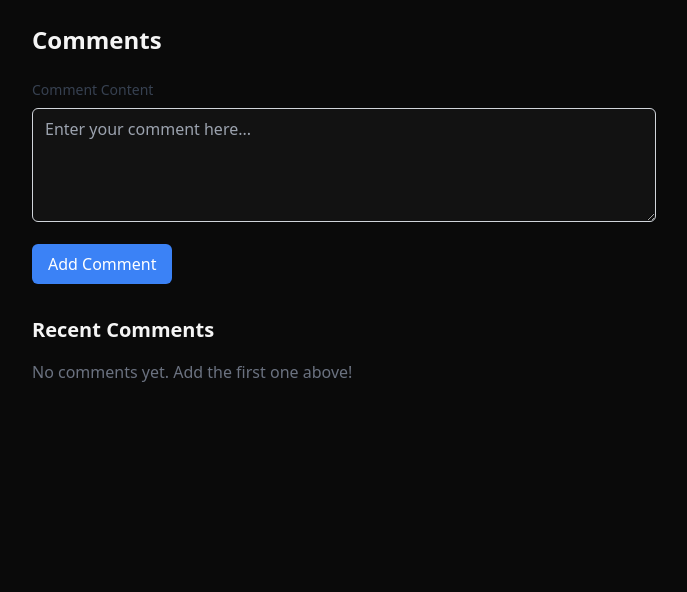
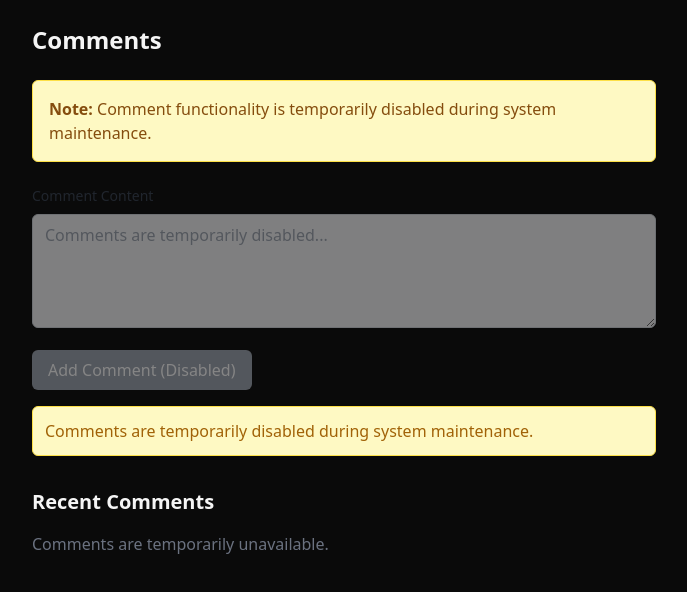
Before and after one commit to austinle99/ai-cont-vimclines, a Next.js app: page /comments in a window 1280 px wide. Shown: the top 592 px of the page, without its empty margins (296-983 px from the left). Built offline with nearby package versions, Linux system fonts and the light colour scheme.

Commit message:
Fix comments page errors and disable functionality temporarily

```diff
--- a/app/comments/CommentForm.tsx
+++ b/app/comments/CommentForm.tsx
@@ -1,34 +1,18 @@
 "use client";
 
-import { create } from "@/app/action";
-import { useState, useTransition } from "react";
-import { useRouter } from "next/navigation";
+import { useState } from "react";
 
 export default function CommentForm() {
-  const [isPending, startTransition] = useTransition();
-  const [message, setMessage] = useState("");
-  const router = useRouter();
+  const [message, setMessage] = useState("Comments are temporarily disabled during system maintenance.");
 
-  const handleSubmit = (formData: FormData) => {
-    startTransition(async () => {
-      try {
-        await create(formData);
-        setMessage("Comment added successfully!");
-        // Clear the form
-        const form = document.getElementById("commentForm") as HTMLFormElement;
-        form?.reset();
-        // Refresh the page to show new comment
-        router.refresh();
-      } catch (error) {
-        setMessage("Error adding comment. Please try again.");
-        console.error(error);
-      }
-    });
+  const handleSubmit = (e: React.FormEvent) => {
+    e.preventDefault();
+    setMessage("Comment functionality is currently disabled. Please try again later.");
   };
 
   return (
     <>
-      <form id="commentForm" action={handleSubmit} className="space-y-4">
+      <form id="commentForm" onSubmit={handleSubmit} className="space-y-4 opacity-50">
         <div>
           <label htmlFor="content" className="block text-sm font-medium text-gray-700 mb-2">
             Comment Content
@@ -36,28 +20,24 @@ export default function CommentForm() {
           <textarea
             id="content"
             name="content"
-            required
+            disabled
             rows={4}
-            className="w-full px-3 py-2 border border-gray-300 rounded-md shadow-sm focus:outline-none focus:ring-2 focus:ring-blue-500 focus:border-blue-500"
-            placeholder="Enter your comment here..."
+            className="w-full px-3 py-2 border border-gray-300 rounded-md shadow-sm bg-gray-100 cursor-not-allowed"
+            placeholder="Comments are temporarily disabled..."
           />
         </div>
 
         <button
           type="submit"
-          disabled={isPending}
-          className="bg-blue-500 hover:bg-blue-600 disabled:bg-blue-300 text-white font-medium py-2 px-4 rounded-md transition-colors"
+          disabled
+          className="bg-gray-400 text-white font-medium py-2 px-4 rounded-md cursor-not-allowed"
         >
-          {isPending ? "Adding Comment..." : "Add Comment"}
+          Add Comment (Disabled)
         </button>
       </form>
 
       {message && (
-        <div className={`mt-4 p-3 rounded-md ${
-          message.includes("successfully")
-            ? "bg-green-100 text-green-700 border border-green-300"
-            : "bg-red-100 text-red-700 border border-red-300"
-        }`}>
+        <div className="mt-4 p-3 rounded-md bg-yellow-100 text-yellow-700 border border-yellow-300">
           {message}
         </div>
       )}
--- a/app/comments/page.tsx
+++ b/app/comments/page.tsx
@@ -1,4 +1,4 @@
-import { create, getComments } from "@/app/action";
+import { getComments } from "@/app/action";
 import CommentForm from "./CommentForm";
 
 export default async function CommentsPage() {
@@ -8,24 +8,17 @@ export default async function CommentsPage() {
     <div className="p-6 max-w-2xl mx-auto">
       <h1 className="text-2xl font-bold mb-6">Comments</h1>
 
+      <div className="mb-6 p-4 bg-yellow-100 border border-yellow-300 rounded-md">
+        <p className="text-yellow-800">
+          <strong>Note:</strong> Comment functionality is temporarily disabled during system maintenance.
+        </p>
+      </div>
+
       <CommentForm />
 
       <div className="mt-8">
         <h2 className="text-xl font-semibold mb-4">Recent Comments</h2>
-        {comments.length === 0 ? (
-          <p className="text-gray-500">No comments yet. Add the first one above!</p>
-        ) : (
-          <div className="space-y-4">
-            {comments.map((comment) => (
-              <div key={comment.id} className="bg-gray-50 p-4 rounded-lg border">
-                <p className="text-gray-800 mb-2">{comment.content}</p>
-                <p className="text-sm text-gray-500">
-                  {new Date(comment.createdAt).toLocaleString()}
-                </p>
-              </div>
-            ))}
-          </div>
-        )}
+        <p className="text-gray-500">Comments are temporarily unavailable.</p>
       </div>
     </div>
   );
```
